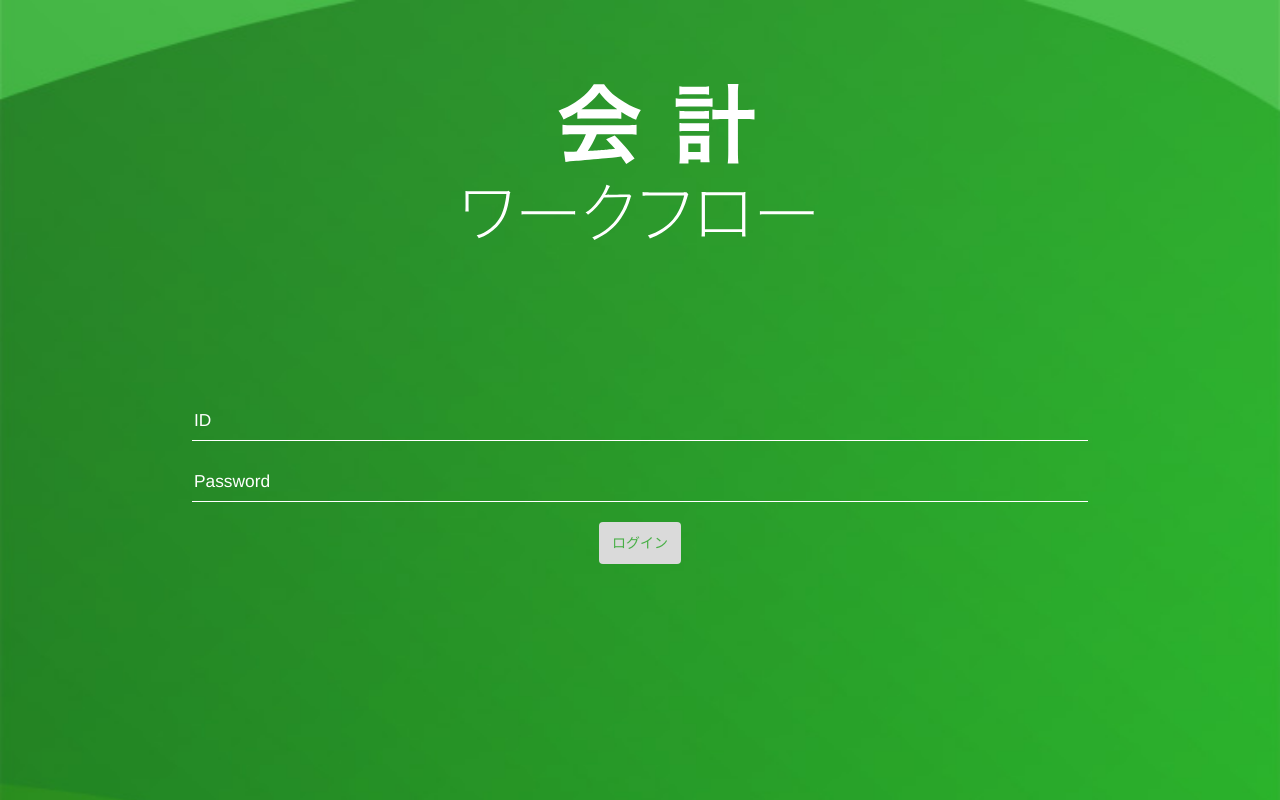
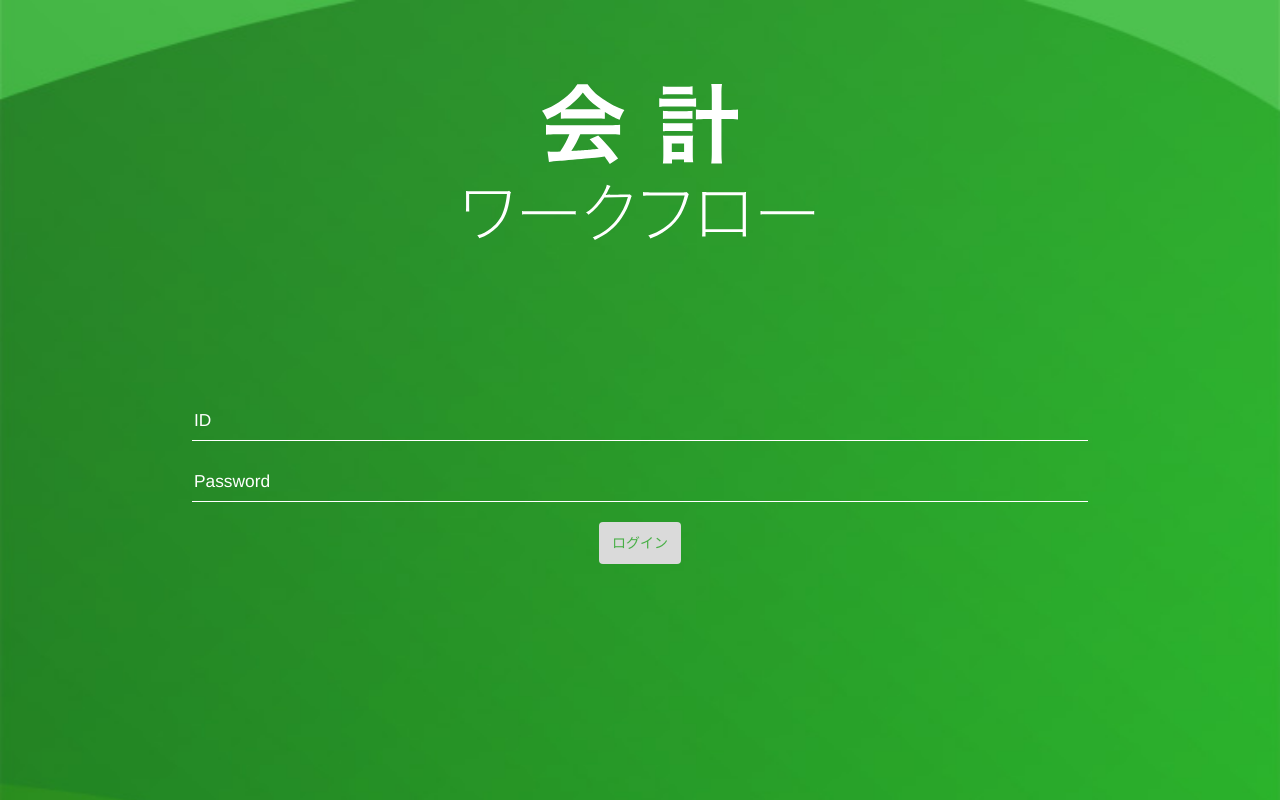
Before and after one commit to shiraku/tfhd-approval-sys-1481780350145, a website: page public/index.html in a window 1280 px wide. Drawn offline with Linux system fonts and the light colour scheme; files that its build step writes are made by us from their sources.

Commit message:
no message

```diff
--- a/public/index.html
+++ b/public/index.html
@@ -37,39 +37,41 @@
          .logo_st1{fill:#ffffff;}
         </style>
         <g class="logo_st0">
-         <path class="logo_st1" d="M124.2,33.6c-5.6,3.6-8.2,5-14.5,7.8c-1.5-3.6-3-6.2-5.3-9.2c9.8-3.9,15.9-7.3,22.8-12.6
-          c6-4.6,10.6-9.4,14.3-15.2h10.8c4.8,6.7,8.4,10.2,15.3,15c7.7,5.4,15,9.2,23.3,12.2c-2.5,3.9-3.7,6.4-5,10.2
-          c-5.7-2.4-9.2-4.3-15.5-8.2v7.1c-2.4-0.3-4.7-0.4-8.2-0.4H132c-2.6,0-5.3,0.1-7.8,0.4V33.6z M119.3,57c-4.6,0-7.7,0.2-10.7,0.5V47
-          c3,0.4,6.4,0.5,10.7,0.5h56.5c4.4,0,7.6-0.2,10.6-0.5v10.5c-3-0.4-6.1-0.5-10.6-0.5h-31.2c-2.8,6.6-5.6,12-9.4,17.6
-          c16-0.9,16-0.9,28.7-2.3c-2.9-3.2-4.4-4.8-9.5-10.1l9-4c9.7,9.8,13.6,14.3,20.9,24.2l-8.7,5.7c-3-4.4-3.9-5.7-5.4-7.9
-          c-7.5,1-13,1.6-16.3,2c-9,0.8-26.9,2.4-30.5,2.7c-5.1,0.4-9.6,0.8-11.7,1.3l-1.5-11.1c2.4,0.2,4,0.3,5.3,0.3c0.6,0,3.4-0.1,8-0.4
-          c4.4-6.7,7.3-12,9.7-18.1H119.3z M162.2,30.8c1.5,0,2.3,0,4-0.1c-8.3-5.7-13.5-10.4-18.9-17.6c-4.8,6.4-10.4,11.7-18.9,17.6
-          c1.5,0.1,2.1,0.1,3.7,0.1H162.2z"/>
-         <path class="logo_st1" d="M227.5,19.1c2.3,0.4,4.4,0.5,7.7,0.5h23.3c3.5,0,5.5-0.1,7.7-0.5v9.1c-2.1-0.3-3.9-0.4-7.7-0.4h-23.4
-          c-3,0-5,0.1-7.6,0.5V19.1z M231.3,6.5c2.3,0.4,4.1,0.5,7.8,0.5h15.7c3.6,0,5.3-0.1,7.7-0.5v8.9c-2.5-0.3-4.3-0.4-7.7-0.4h-15.7
-          c-3.3,0-5.5,0.1-7.8,0.4V6.5z M240.9,87.7h-9.6c0.4-2.6,0.5-5.2,0.5-8.7V65.3c0-2.9-0.1-4.6-0.4-7.1c1.7,0.2,3,0.3,6.3,0.3h19.5
-          c2.8,0,4.2-0.1,5.9-0.3c-0.3,2.1-0.4,3.8-0.4,7v13.3c0,3.4,0.1,5.6,0.5,7.9h-9.7v-2.8h-12.6V87.7z M231.4,32.4c1.9,0.2,3,0.3,6,0.3
-          h19.2c3.1,0,3.9,0,5.8-0.3V41c-2.1-0.3-2.9-0.3-5.8-0.3h-19.2c-3,0-3.9,0-6,0.3V32.4z M231.4,45.2c1.6,0.2,2.8,0.3,6,0.3h19.2
-          c3.1,0,3.9,0,5.8-0.3v8.6c-1.8-0.2-3-0.3-6-0.3h-19.1c-2.9,0-4,0.1-5.9,0.3V45.2z M240.7,75.5h12.9v-8.8h-12.9V75.5z M282.7,15.1
-          c0-5.1-0.1-7.4-0.6-10.9h11.3c-0.5,3.1-0.6,6-0.6,10.9v16.4h6.4c4.9,0,8-0.2,11-0.5v10.4c-3.5-0.4-6.7-0.5-11.1-0.5h-6.3V74
-          c0,6.3,0.2,10,0.6,13.7h-11.3c0.5-3.6,0.6-7.1,0.6-13.7V40.9h-5.6c-4,0-7.9,0.2-11.1,0.5V31c2.9,0.4,6.2,0.5,11,0.5h5.7V15.1z"/>
+         <path class="logo_st1" d="M106.9,33.6c-5.6,3.6-8.2,5-14.5,7.8c-1.5-3.6-3-6.2-5.3-9.2c9.8-3.9,15.9-7.3,22.8-12.6c6-4.6,10.6-9.4,14.3-15.2H135
+          c4.8,6.7,8.4,10.2,15.3,15c7.7,5.4,15,9.2,23.3,12.2c-2.5,3.9-3.7,6.4-5,10.2c-5.7-2.4-9.2-4.3-15.5-8.2v7.1
+          c-2.4-0.3-4.7-0.4-8.2-0.4h-30.2c-2.6,0-5.3,0.1-7.8,0.4V33.6z M102,57c-4.6,0-7.7,0.2-10.7,0.5V47c3,0.4,6.4,0.5,10.7,0.5h56.5
+          c4.4,0,7.6-0.2,10.6-0.5v10.5c-3-0.4-6.1-0.5-10.6-0.5h-31.2c-2.8,6.6-5.6,12-9.4,17.6c16-0.9,16-0.9,28.7-2.3
+          c-2.9-3.2-4.4-4.8-9.5-10.1l9-4c9.7,9.8,13.6,14.3,20.9,24.2l-8.7,5.7c-3-4.4-3.9-5.7-5.4-7.9c-7.5,1-13,1.6-16.3,2
+          c-9,0.8-26.9,2.4-30.5,2.7c-5.1,0.4-9.6,0.8-11.7,1.3l-1.5-11.1c2.4,0.2,4,0.3,5.3,0.3c0.6,0,3.4-0.1,8-0.4
+          c4.4-6.7,7.3-12,9.7-18.1H102V57z M144.9,30.8c1.5,0,2.3,0,4-0.1c-8.3-5.7-13.5-10.4-18.9-17.6c-4.8,6.4-10.4,11.7-18.9,17.6
+          c1.5,0.1,2.1,0.1,3.7,0.1H144.9z"/>
+         <path class="logo_st1" d="M210.2,19.1c2.3,0.4,4.4,0.5,7.7,0.5h23.3c3.5,0,5.5-0.1,7.7-0.5v9.1c-2.1-0.3-3.9-0.4-7.7-0.4h-23.4c-3,0-5,0.1-7.6,0.5
+          V19.1z M214,6.5c2.3,0.4,4.1,0.5,7.8,0.5h15.7c3.6,0,5.3-0.1,7.7-0.5v8.9c-2.5-0.3-4.3-0.4-7.7-0.4h-15.7c-3.3,0-5.5,0.1-7.8,0.4
+          V6.5z M223.6,87.7H214c0.4-2.6,0.5-5.2,0.5-8.7V65.3c0-2.9-0.1-4.6-0.4-7.1c1.7,0.2,3,0.3,6.3,0.3h19.5c2.8,0,4.2-0.1,5.9-0.3
+          c-0.3,2.1-0.4,3.8-0.4,7v13.3c0,3.4,0.1,5.6,0.5,7.9h-9.7v-2.8h-12.6L223.6,87.7L223.6,87.7z M214.1,32.4c1.9,0.2,3,0.3,6,0.3h19.2
+          c3.1,0,3.9,0,5.8-0.3V41c-2.1-0.3-2.9-0.3-5.8-0.3h-19.2c-3,0-3.9,0-6,0.3L214.1,32.4L214.1,32.4z M214.1,45.2
+          c1.6,0.2,2.8,0.3,6,0.3h19.2c3.1,0,3.9,0,5.8-0.3v8.6c-1.8-0.2-3-0.3-6-0.3H220c-2.9,0-4,0.1-5.9,0.3V45.2z M223.4,75.5h12.9v-8.8
+          h-12.9V75.5z M265.4,15.1c0-5.1-0.1-7.4-0.6-10.9h11.3c-0.5,3.1-0.6,6-0.6,10.9v16.4h6.4c4.9,0,8-0.2,11-0.5v10.4
+          c-3.5-0.4-6.7-0.5-11.1-0.5h-6.3V74c0,6.3,0.2,10,0.6,13.7h-11.3c0.5-3.6,0.6-7.1,0.6-13.7V40.9h-5.6c-4,0-7.9,0.2-11.1,0.5V31
+          c2.9,0.4,6.2,0.5,11,0.5h5.7V15.1z"/>
         </g>
         <g class="logo_st0">
-         <path class="logo_st1" d="M6.6,138.2c0.1-1.5,0.2-2.6,0.2-5.5v-11.2c0-2.6,0-3.1-0.1-5c1.5,0.1,3.3,0.2,5.1,0.2h36.9c1.9,0,2.4-0.1,3.2-0.5l2.1,2
+         <path class="logo_st1" d="M7.2,138.2c0.1-1.5,0.2-2.6,0.2-5.5v-11.2c0-2.6,0-3.1-0.1-5c1.5,0.1,3.3,0.2,5.1,0.2h36.9c1.9,0,2.4-0.1,3.2-0.5l2.1,2
           c-0.7,1-0.7,1-1,3.4c-1.9,15.6-5.6,24.7-13.2,32.4c-5.2,5.3-11.6,9.4-19.2,12.2c-0.6-1.4-1-1.9-2.1-3.1c5.7-1.7,9.6-3.6,14.4-7.3
-          c7.5-5.7,11.6-12.2,14.4-22.5c1.2-4.6,2-8.8,2.4-13.6l-39.7-0.1v12.9c0.1,4.4,0.1,4.4,0.2,5.6H6.6z"/>
-         <path class="logo_st1" d="M65.6,137.5c1.8,0.3,2.4,0.3,6.9,0.3H115c4.4,0,5.1,0,6.9-0.3v3.8c-1.7-0.3-2.6-0.3-6.9-0.3H72.5c-4.3,0-5.1,0-6.9,0.3
+          c7.5-5.7,11.6-12.2,14.4-22.5c1.2-4.6,2-8.8,2.4-13.6l-39.7-0.1v12.9c0.1,4.4,0.1,4.4,0.2,5.6H7.2V138.2z"/>
+         <path class="logo_st1" d="M66.2,137.5c1.8,0.3,2.4,0.3,6.9,0.3h42.5c4.4,0,5.1,0,6.9-0.3v3.8c-1.7-0.3-2.6-0.3-6.9-0.3H73.1c-4.3,0-5.1,0-6.9,0.3
           V137.5z"/>
-         <path class="logo_st1" d="M180.9,121.8c-0.6,0.8-0.6,0.9-1.1,2.6c-1.9,6.8-5.6,14.7-9.6,20.6c-6.7,9.9-16,17.5-28.1,22.9c-0.8-1.3-1.1-1.7-2.3-2.6
+         <path class="logo_st1" d="M181.4,121.8c-0.6,0.8-0.6,0.9-1.1,2.6c-1.9,6.8-5.6,14.7-9.6,20.6c-6.7,9.9-16,17.5-28.1,22.9c-0.8-1.3-1.1-1.7-2.3-2.6
           c10.4-4.2,18.1-9.9,24.9-18.3c5.5-6.8,9.7-15.1,12.1-24.1l-24.7,0.5c-4.2,6.8-9.9,13.1-16.7,18.1c-0.8-1.2-1.2-1.6-2.6-2.4
           c4.5-2.8,7.1-5.1,10.4-9c4.3-5,7.8-10.5,10.4-16.5c0.7-1.6,0.8-2.2,1-3.5l4,1.3c-0.7,0.9-0.7,0.9-1.7,2.9c-2,4.2-2.6,5.3-3.4,6.5
-          c1.2-0.3,1.2-0.3,22.2-0.6c2.2,0,2.2,0,2.9-0.3L180.9,121.8z"/>
-         <path class="logo_st1" d="M192.7,117.7c2.6,0.3,4,0.4,7.4,0.4h35.2c2.2,0,2.2,0,3.1-0.4l2.4,2.3c-0.3,0.5-0.4,0.6-0.7,1.5c0,0.1-0.1,0.3-0.1,0.6
+          c1.2-0.3,1.2-0.3,22.2-0.6c2.2,0,2.2,0,2.9-0.3L181.4,121.8z"/>
+         <path class="logo_st1" d="M193.2,117.7c2.6,0.3,4,0.4,7.4,0.4h35.2c2.2,0,2.2,0,3.1-0.4l2.4,2.3c-0.3,0.5-0.4,0.6-0.7,1.5c0,0.1-0.1,0.3-0.1,0.6
           c-0.1,0.2-0.3,0.8-0.6,1.8c-2.3,8.3-5.7,15.8-9.5,21.1c-4,5.6-10.3,11.4-17,15.5c-3.9,2.4-7,3.8-12.6,5.8c-0.6-1.5-1-2-2.1-3.1
-          c6.2-1.9,10.6-3.9,16-7.6c8-5.3,13.6-12,17.6-20.8c1.9-4.1,3.1-7.7,4.6-13.6H200c-3,0-5.1,0.1-7.3,0.4V117.7z"/>
-         <path class="logo_st1" d="M258.2,159.5v4.8h-3.6c0.1-1.5,0.2-2.8,0.2-4.8v-36.6c0-2.9,0-3.7-0.2-5.2c1.4,0.1,2.5,0.1,5.2,0.1h35.8
-          c2.9,0,3.8,0,5.2-0.2c-0.2,1.6-0.2,2.3-0.2,5.3v36.5c0,1.8,0.1,3.7,0.2,5h-3.6v-4.9H258.2z M297.2,120.9h-39v35.8h39V120.9z"/>
-         <path class="logo_st1" d="M315.9,137.5c1.8,0.3,2.4,0.3,6.9,0.3h42.6c4.4,0,5.1,0,6.9-0.3v3.8c-1.7-0.3-2.6-0.3-6.9-0.3h-42.6c-4.3,0-5.1,0-6.9,0.3
+          c6.2-1.9,10.6-3.9,16-7.6c8-5.3,13.6-12,17.6-20.8c1.9-4.1,3.1-7.7,4.6-13.6h-36.4c-3,0-5.1,0.1-7.3,0.4V117.7z"/>
+         <path class="logo_st1" d="M258.8,159.5v4.8h-3.6c0.1-1.5,0.2-2.8,0.2-4.8v-36.6c0-2.9,0-3.7-0.2-5.2c1.4,0.1,2.5,0.1,5.2,0.1h35.8
+          c2.9,0,3.8,0,5.2-0.2c-0.2,1.6-0.2,2.3-0.2,5.3v36.5c0,1.8,0.1,3.7,0.2,5h-3.6v-4.9L258.8,159.5L258.8,159.5z M297.8,120.9h-39
+          v35.8h39V120.9z"/>
+         <path class="logo_st1" d="M316.5,137.5c1.8,0.3,2.4,0.3,6.9,0.3H366c4.4,0,5.1,0,6.9-0.3v3.8c-1.7-0.3-2.6-0.3-6.9-0.3h-42.6c-4.3,0-5.1,0-6.9,0.3
           V137.5z"/>
         </g>
         </svg>
--- a/public/scripts/main.js
+++ b/public/scripts/main.js
@@ -26,7 +26,7 @@ $(function(){
     if($('#btn_goto_first').attr('data-dispFlg') == 'show' && $(this).slick('slickCurrentSlide') != ($('.card').length -1)){
       var speed = 300;
       var target = $('#btn_goto_first');
-      var position = target.offset().left + 80;
+      var position = $(window).width();
       target.animate({left: position}, speed, 'swing');
       target.attr('data-dispFlg','hide');
       $('.cards-wrapper').on('edge', dispGotoBtn);
@@ -39,7 +39,7 @@ $(function(){
     $('.cards-wrapper').slick('slickGoTo','0');
       var speed = 300;
       var target = $('#btn_goto_first');
-      var position = target.offset().left + 80;
+      var position = $(window).width();
       target.animate({left: position}, speed, 'swing');
       target.attr('data-dispFlg','hide');
       $('.cards-wrapper').on('edge', dispGotoBtn);
@@ -176,15 +176,15 @@ $(function(){
           }
           switch(submitType) {
             case 'improper':
-              str = '<span>（不可済み）</span>';
+              str = '<span>（不可）</span>';
               break;
 
             case 'back':
-              str = '<span>（差戻済み）</span>';
+              str = '<span>（差戻）</span>';
               break;
 
             case 'approve':
-              str = '<span>（承認済み）</span>';
+              str = '<span>（承認）</span>';
               break;
 
             default:
@@ -199,6 +199,14 @@ $(function(){
 
   });
 
+});
+
+$(window).resize(function(){
+  var w = $(window).width();
+  console.log(w);
+  var dispFlg = $('#btn_goto_first').attr('data-dispFlg');
+  var positionW = (dispFlg == 'show') ? -80 : 0;
+  $('#btn_goto_first').offset({left:w + positionW});
 });
 
 function dispGotoBtn(){
--- a/public/styles/main.scss
+++ b/public/styles/main.scss
@@ -97,6 +97,12 @@ html,body {
   background: #dddbcf;
   color: #333333;
 }
+@media (min-width: 768px){
+  .container {
+    width: auto;
+  }
+}
+
 .btn {
   padding: 10px 12px;
 }
@@ -469,9 +475,10 @@ svg {
 
 #btn_goto_first{
   position: fixed;
-  right: -80px;
-  top:100px;
+  left:100vw;
+  top: 100px;
   z-index: 100;
+  padding-left: 0;
 
   li {
     list-style: none;
```
Also changed, not shown: public/password.html (+28 -26 lines), public/images/logo.svg, public/styles/main.css.
